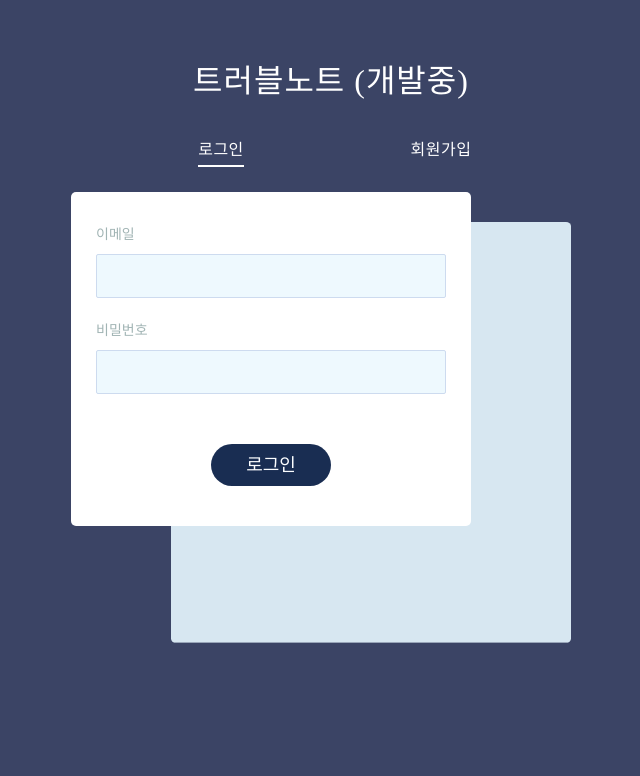
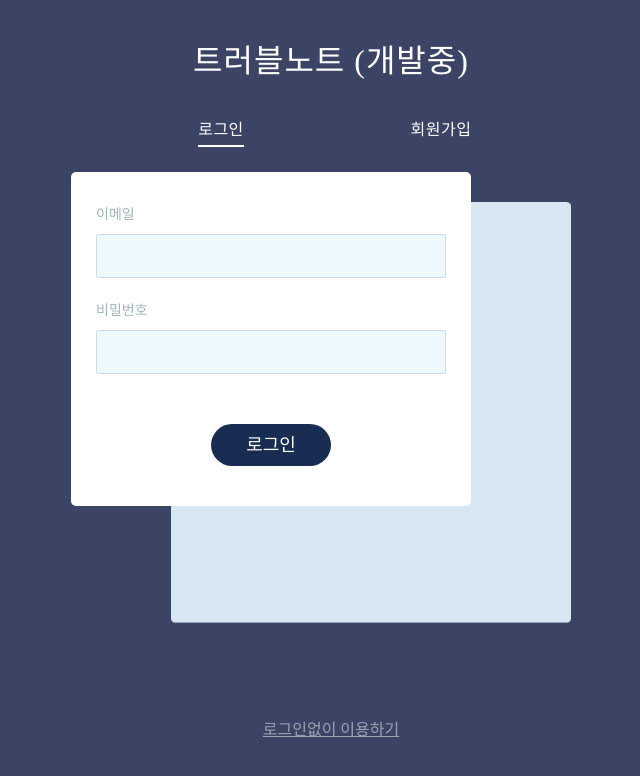
Before and after one commit to sub9707/comments_cloud, a React (Vite) app in the folder client/: page /login in a window 1280 px wide. Shown: the top 776 px of the page, without its empty margins (309-949 px from the left). Built offline with nearby package versions, Linux system fonts and the light colour scheme; a web font is replaced by a local one.

Commit message:
FE-로그인 버튼 추가

```diff
--- a/client/src/pages/Login/LoginPage.tsx
+++ b/client/src/pages/Login/LoginPage.tsx
@@ -16,6 +16,7 @@ import {
   Label,
   Legend,
   LoginButton,
+  NoLogin,
   SectionTitle,
   SignupButton,
   Switcher,
@@ -215,6 +216,7 @@ export default function LoginPage() {
                 </Form>
               </FormWrapper>
             </FormsWrapper>
+            <NoLogin onClick={() => navigate("/")}>로그인없이 이용하기</NoLogin>
           </FormsSection>
         </LoginPageContainer>
       </PageActualWrapper>
--- a/client/src/pages/Login/LoginStyle.ts
+++ b/client/src/pages/Login/LoginStyle.ts
@@ -262,6 +262,16 @@ const ErrorPrint = styled.p`
   color: red;
   font-size: large;
 `;
+const NoLogin = styled.p`
+  color: white;
+  opacity: 0.5;
+  text-decoration: underline;
+  cursor: pointer;
+  transition: opacity 0.2s ease-out;
+  &:hover {
+    opacity: 1;
+  }
+`;
 
 export {
   FormsSection,
@@ -279,4 +289,5 @@ export {
   LoginButton,
   SignupButton,
   ErrorPrint,
+  NoLogin,
 };
```
